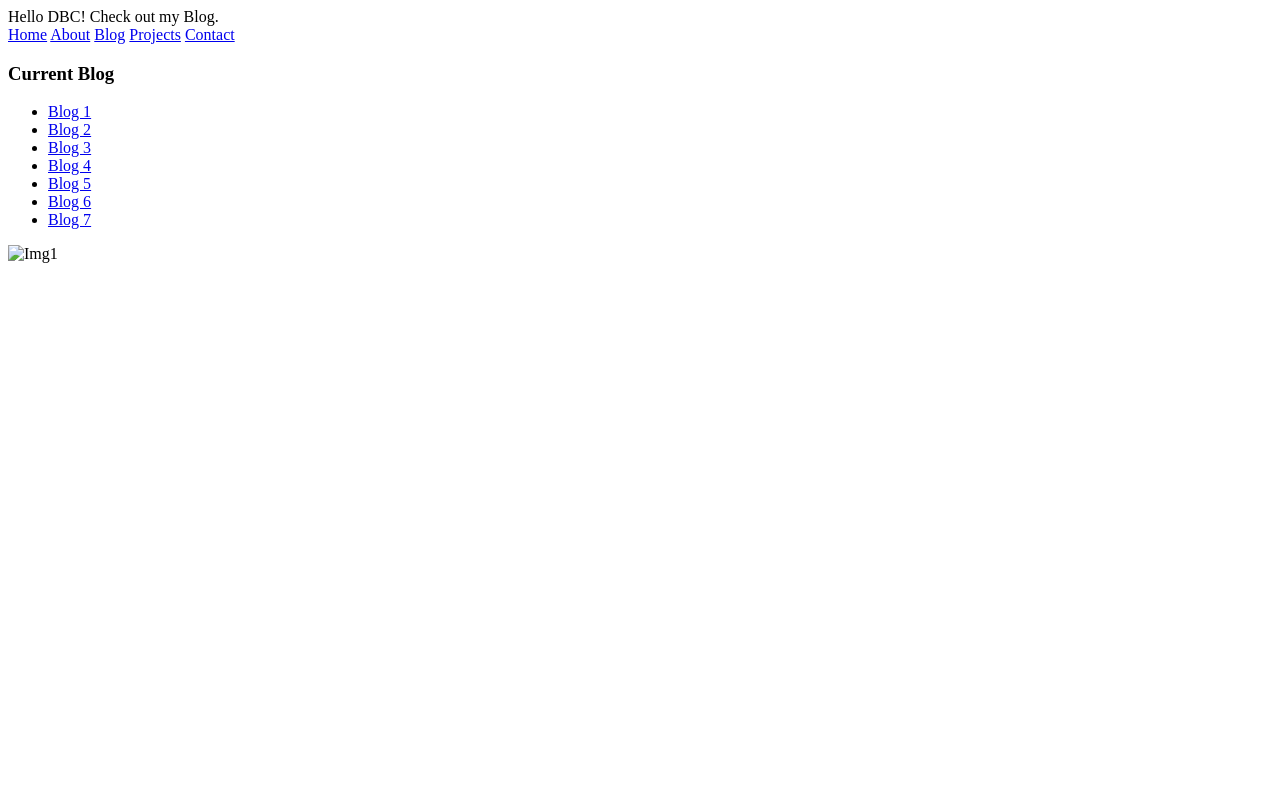
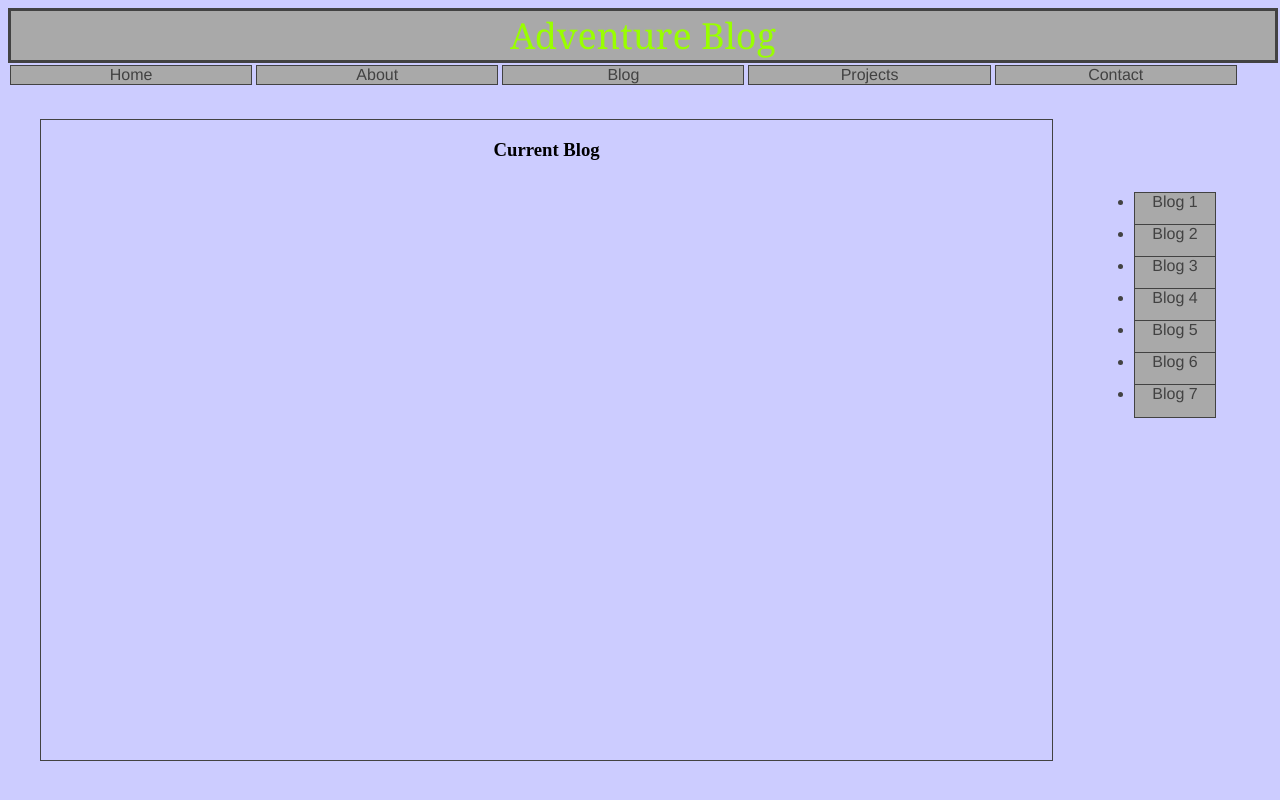
Before and after one commit to sfinkenhdz/sfinkenhdz.github.io, a plain HTML site: page blog-index.html in a window 1280 px wide. Drawn offline with Linux system fonts and the light colour scheme.

Commit message:
Updating CSS for index and blog index

```diff
--- a/blog-index.html
+++ b/blog-index.html
@@ -2,30 +2,33 @@
 <html>
    <head>
    	<title>My Blog Index</title>
+      <link href="stylesheets/default.css" type="text/css" rel="stylesheet" />
+      <link href="stylesheets/blog.css" type="text/css" rel="stylesheet"
    </head>
 
    <body>
-   	   <header>Hello DBC! Check out my Blog.</header>
+   	   <header>Adventure Blog</header>
    	   <nav>
-   	   		<a href="#">Home</a>
-               <a href="#">About</a>
-   	   		<a href="#">Blog</a>
-   	   		<a href="#">Projects</a>
-   	   		<a href="#">Contact</a>
+   	   	 <li><a href="#">Home</a></li>
+             <li> <a href="#">About</a></li>
+   	   	 <li><a href="#">Blog</a></li>
+   	   	 <li><a href="#">Projects</a></li>
+   	   	 <li>	<a href="#">Contact</a></li>
    	   </nav>
    	   <article>
    	   		<h3>Current Blog</h3>
    	   </article>
-   	     	   <ul>
-               <li><a href="sfinkenhdz.github.io/blog/git.html">Blog 1</a></li>
-               <li><a href="#">Blog 2</a></li>
-               <li><a href="#">Blog 3</a></li>
-               <li><a href="#">Blog 4</a></li>
-               <li><a href="#">Blog 5</a></li>
-               <li><a href="#">Blog 6</a></li>
-               <li><a href="#">Blog 7</a></li>
+   	   <aside>
+               <ul>
+               <li class="li1"><a href="sfinkenhdz.github.io/blog/git.html">Blog 1</a></li>
+               <li class="li2"><a href="#">Blog 2</a></li>
+               <li class="li3"><a href="#">Blog 3</a></li>
+               <li class="li4"><a href="#">Blog 4</a></li>
+               <li class="li5"><a href="#">Blog 5</a></li>
+               <li class="li6"><a href="#">Blog 6</a></li>
+               <li class="li7"><a href="#">Blog 7</a></li>
                </ul>
-         <img src="#" alt ="Img1">
+         </aside>
    	</body>
 
 </html>
--- /dev/null
+++ b/stylesheets/blog.css
@@ -0,0 +1,58 @@
+aside li {
+	position: absolute;
+	right: 2em;
+	width: 5em;
+	height: 2em;
+	font-family: Helvetica;
+  	color: #424242;
+  	background-color: #a9a9a9;
+  	font-size: 16;
+  	border-color: #424242;
+  	border-style: solid;
+  	border-width: thin;
+  	margin: 2em;
+}
+
+article {
+	width: 80%;
+	height: 40em;
+	border-color: #424242;
+  	border-style: solid;
+  	border-width: thin;
+  	margin: 2em;
+}
+
+.li1 {
+	position: absolute;
+	top: 10em;
+}
+
+.li2 {
+	position: absolute;
+	top: 12em;
+}
+
+.li3 {
+	position: absolute;
+	top: 14em;
+}
+
+.li4 {
+	position: absolute;
+	top: 16em;
+}
+
+.li5 {
+	position: absolute;
+	top: 18em;
+}
+
+.li6 {
+	position: absolute;
+	top: 20em;
+}
+
+.li7 {
+	position: absolute;
+	top: 22em;
+}
--- a/stylesheets/default.css
+++ b/stylesheets/default.css
@@ -10,11 +10,12 @@ header {
   font-size: 36px;
   border-style: solid;
   border-color: #424242;
+  width: 100%;
  }
 
 
 nav li {
-  width: 150px;
+  width: 19%;
   display: inline;
   float: left;
   margin: 2px;
@@ -41,7 +42,7 @@ img.adjusted {
   }
 
 article {
-  width: 400px;
+  width: 45%;
   display: inline;
   float: left;
   margin: 5px;
```
Also changed, not shown: index.html (+2 -2 lines).
